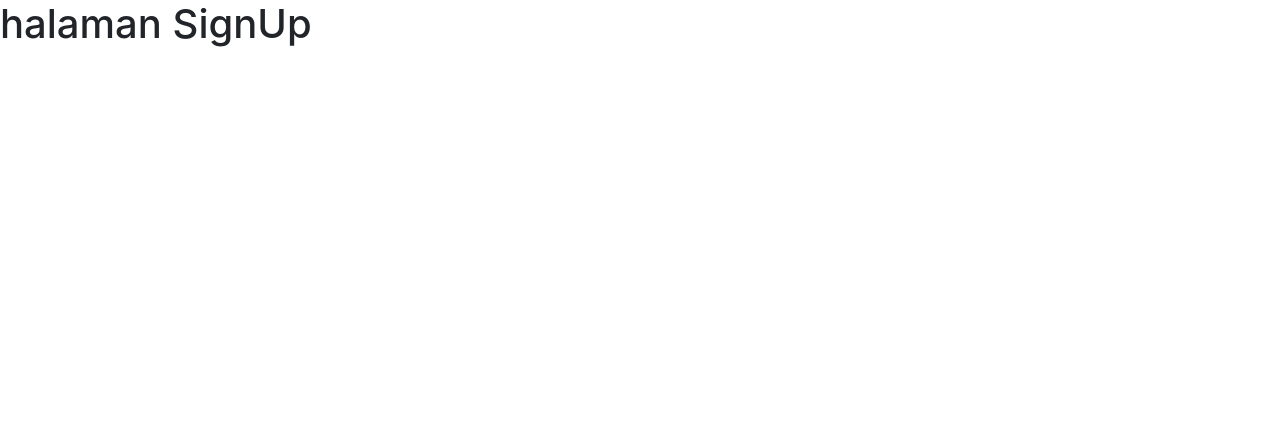
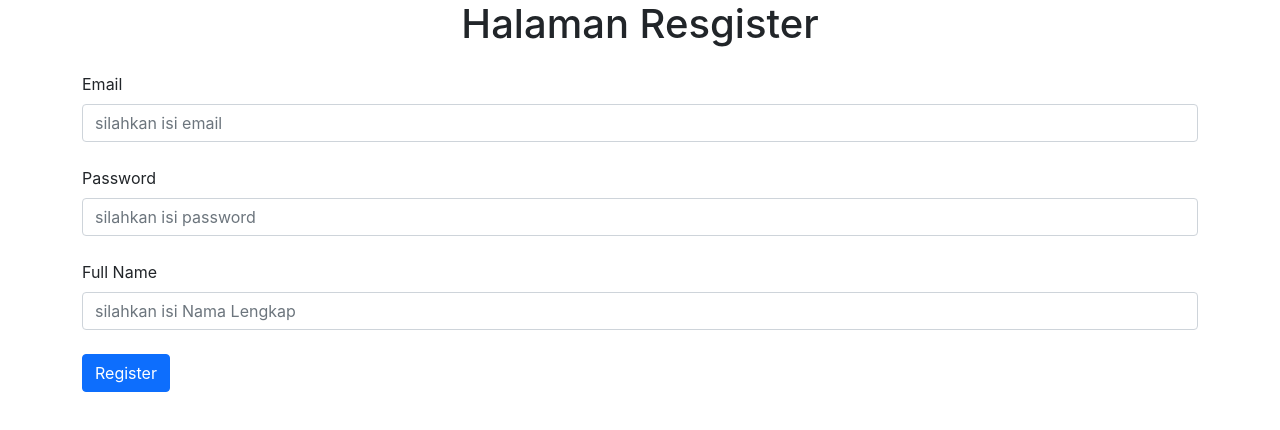
Before and after one commit to arkbootcamp/-week15-web3-react2, a React (Create React App) app: page /register in a window 1280 px wide. Shown: the top 430 px of the page. Built offline with nearby package versions, Linux system fonts and the light colour scheme; the HTML template or start-up script is replaced by a standard one.

Commit message:
add page home register and detail product

```diff
--- a/src/App.js
+++ b/src/App.js
@@ -6,14 +6,25 @@ import Login from "./pages/Login";
 import SignUp from "./pages/SignUp";
 import Home from "./pages/Home";
 import Page404 from "./pages/Page404";
+import ProductDetail from "./pages/ProductDetail";
+import RequireAuth from "./components/base/RequireAuth";
 
 const App = () => {
   return (
     <BrowserRouter>
       <Routes>
-        <Route path="/" element={<Home/>}/>
+        <Route path="/" element={
+        <RequireAuth>
+        <Home/>
+        </RequireAuth>
+        }/>
         <Route path="login" element={<Login />} />
         <Route path="register" element={<SignUp />} />
+        <Route path="/product/:id" element={
+         <RequireAuth >
+          <ProductDetail />
+        </RequireAuth>
+        }/>
         <Route path="/*" element={<Page404/>}/>
       </Routes>
     </BrowserRouter>
--- a/src/components/base/Button/index.js
+++ b/src/components/base/Button/index.js
@@ -1,8 +1,8 @@
 import React from 'react'
 
-const Button = ({children, ...props}) => {
+const Button = ({children, isLoading, ...props}) => {
     return (
-        <button {...props}>{children}</button>
+        <button disabled={isLoading ? true : false} {...props}>{isLoading ? 'Loading...': children}</button>
     )
 }
 
--- a/src/components/base/Input/index.js
+++ b/src/components/base/Input/index.js
@@ -4,7 +4,7 @@ const Input = ({label, ...props}) => {
     return (
 
        <Fragment>
-           {label && <label class="form-label">{label}</label>}
+           {label && <label className="form-label">{label}</label>}
             <input className='form-control mb-4' {...props} />
        </Fragment>
     )
--- /dev/null
+++ b/src/components/base/RequireAuth/index.js
@@ -0,0 +1,21 @@
+import React from 'react'
+import {Navigate} from 'react-router-dom'
+
+const RequireAuth = ({children}) => {
+
+    let auth = localStorage.getItem('auth')
+    // let location = useLocation();
+
+    if (!auth) {
+      // Redirect them to the /login page, but save the current location they were
+      // trying to go to when they were redirected. This allows us to send them
+      // along to that page after they login, which is a nicer user experience
+      // than dropping them off on the home page.
+      return <Navigate to="/login" replace />;
+    }
+
+    return children;
+
+}
+
+export default RequireAuth
--- /dev/null
+++ b/src/components/module/Card/card.css
@@ -0,0 +1,10 @@
+.wrapper-img{
+    width: 100%;
+    height: 150px;
+    background-color: lightcoral;
+}
+.photo-card{
+    height: 100%;
+    width: 100%;
+    object-fit: cover;
+}
--- /dev/null
+++ b/src/components/module/Card/index.js
@@ -0,0 +1,20 @@
+import React from "react";
+import Button from "../../base/Button";
+import './card.css'
+
+const Card = ({ title, photo, price, onClick }) => {
+  return (
+    <div className="card">
+      <div className="wrapper-img">
+        <img src={photo} className="photo-card" alt="" />
+      </div>
+      <div className="card-body">
+        <h5 className="card-title">{title}</h5>
+        <h3 className="card-text text-warning">{price}</h3>
+        <Button onClick={onClick} className="btn btn-info">Show</Button>
+      </div>
+    </div>
+  );
+};
+
+export default Card;
--- a/src/pages/Home/index.js
+++ b/src/pages/Home/index.js
@@ -1,11 +1,55 @@
-import React from 'react'
+import axios from "axios";
+import React, { useEffect, useState } from "react";
+import Card from "../../components/module/Card";
+import {useNavigate} from 'react-router-dom'
 
 const Home = () => {
-    return (
-        <div>
-            <h1>halaman home</h1>
-        </div>
-    )
-}
+  const [products, setProducts] = useState([]);
+  const [isLoading, setIsloading] = useState(false);
+  const user = JSON.parse(localStorage.getItem('user'))
+  const navigate = useNavigate()
 
-export default Home
+  useEffect(() => {
+    setIsloading(true);
+    axios
+      .get("https://zwallet-hello.herokuapp.com/products?limit=6&page=2")
+      .then((res) => {
+        setIsloading(false);
+        const result = res.data.data;
+        setProducts(result);
+      })
+      .catch((err) => {
+        setIsloading(false);
+        console.log(err.response);
+      });
+  }, []);
+  const handleLogout = ()=>{
+    localStorage.removeItem('auth')
+    localStorage.removeItem('user')
+    navigate('/login')
+  }
+  return (
+    <div className="container">
+        <h1>Halaman Home</h1>
+        <h3>Selamat datang {user && user.name}</h3>
+        <button onClick={handleLogout}>Logout</button>
+      {isLoading && <h4>Loading...</h4>}
+      <div className="row">
+        {products.map((product) => {
+          return (
+            <div className="col-md-3 mb-4">
+              <Card
+              title={product.name}
+              price={product.price}
+              photo={product.photo}
+              onClick={()=>navigate(`/product/${product.id}`)}
+              />
+            </div>
+          );
+        })}
+      </div>
+    </div>
+  );
+};
+
+export default Home;
--- a/src/pages/Login/index.js
+++ b/src/pages/Login/index.js
@@ -12,6 +12,7 @@ const Login = () => {
   const [loading , setLoading]= useState(false)
   const [errorMsg , setErrorMsg]= useState("")
   const navigate = useNavigate()
+
 
   // const handleChangeEmail = (e)=>{
   //     setForm({
@@ -40,9 +41,13 @@ const Login = () => {
         password: form.password
     })
     .then((res)=>{
+
         setLoading(false)
-        alert('success')
+        const result = res.data.data
+        console.log(result);
+        // alert(`anda berhasil login selamat datang ${result.name}`)
         localStorage.setItem('auth', "1")
+        localStorage.setItem('user', JSON.stringify(result))
         navigate('/')
     })
     .catch((err)=>{
@@ -73,11 +78,11 @@ const Login = () => {
         value={form.password}
         label="Password"
         type="password"
-        placeholder="silahkan isi email"
+        placeholder="silahkan isi password"
       />
 
-      <Button onClick={handleClick} className="btn btn-primary">
-        {loading ? 'loading...': 'Login'}
+      <Button isLoading={loading} onClick={handleClick} className="btn btn-primary">
+       Login
       </Button>
       {errorMsg && <h1 className="text-danger">{errorMsg}</h1>}
 
--- /dev/null
+++ b/src/pages/ProductDetail/index.js
@@ -0,0 +1,44 @@
+import React, { useEffect, useState} from 'react'
+import {useParams, useNavigate, useLocation} from 'react-router-dom'
+import Button from '../../components/base/Button'
+import axios from 'axios'
+
+const ProductDetail = () => {
+    const [product, setProduct] = useState({
+        id: '',
+        name: '',
+        description: '',
+        price: 0,
+        stock: 0,
+        photo: ''
+    })
+    const {id} = useParams()
+    const navigate = useNavigate()
+    const location = useLocation();
+    useEffect(()=>{
+        axios.get(`https://zwallet-hello.herokuapp.com/products/${id}`)
+        .then((res)=>{
+            const result = res.data.data[0]
+            setProduct(result)
+        })
+        .catch((err)=>{
+            console.log(err.response);
+        })
+    }, [])
+    console.log(location);
+    return (
+        <div className='container'>
+            <h1 className='text-center'>Product detail</h1>
+            <img src={product.photo} alt="" />
+            <ul>
+                <li>nama: <b>{product.name} </b></li>
+                <li>description:{product.description} </li>
+                <li>price : {product.price} </li>
+                <li>stock: {product.stock} </li>
+            </ul>
+            <Button className="btn btn-primary" onClick={()=>navigate(-1)}>Kembali</Button>
+        </div>
+    )
+}
+
+export default ProductDetail
--- a/src/pages/SignUp/index.js
+++ b/src/pages/SignUp/index.js
@@ -1,11 +1,84 @@
-import React from 'react'
+import React, { useState } from "react";
+import Button from "../../components/base/Button";
+import Input from "../../components/base/Input";
+import axios from 'axios'
+import {useNavigate} from 'react-router-dom'
 
 const SignUp = () => {
-    return (
-        <div>
-            <h1>halaman SignUp</h1>
-        </div>
-    )
-}
+  const [form, setForm] = useState({
+    email: "",
+    password: "",
+    name: "",
+  });
+  const [loading, setLoading] = useState(false)
+  const [errorMsg, setErrorMsg] = useState('')
+  const navigate = useNavigate()
 
-export default SignUp
+  const handleChange = (e) => {
+    setForm({
+      ...form,
+      [e.target.name]: e.target.value,
+    });
+  };
+  const handleSubmit = (e)=>{
+    e.preventDefault()
+    setLoading(true)
+    axios.post('https://zwallet-hello.herokuapp.com/users/register',{
+        email: form.email,
+        password: form.password,
+        name: form.name
+    })
+    .then((res)=>{
+        alert('register success')
+        setLoading(false)
+        navigate('/login')
+    })
+    .catch((err)=>{
+        alert('resgister failed')
+        setLoading(false)
+        if(err.response.status === 403){
+            setErrorMsg(err.response.data.message)
+        }else{
+            setErrorMsg("server lagi bermasalah")
+        }
+
+    })
+
+  }
+  return (
+    <div className="container">
+        <h1 className="text-center mb-4">Halaman Resgister</h1>
+      <form onSubmit={handleSubmit}>
+        <Input
+          onChange={handleChange}
+          name="email"
+          value={form.email}
+          label="Email"
+          type="email"
+          placeholder="silahkan isi email"
+        />
+        <Input
+          onChange={handleChange}
+          name="password"
+          value={form.password}
+          label="Password"
+          type="password"
+          placeholder="silahkan isi password"
+        />
+        <Input
+          onChange={handleChange}
+          name="name"
+          value={form.name}
+          label="Full Name"
+          type="text"
+          placeholder="silahkan isi Nama Lengkap"
+        />
+        <Button className="btn btn-primary" type="submit" isLoading={loading}>Register</Button>
+        {errorMsg && <h1 className="text-danger">{errorMsg}</h1>}
+
+      </form>
+    </div>
+  );
+};
+
+export default SignUp;
```
